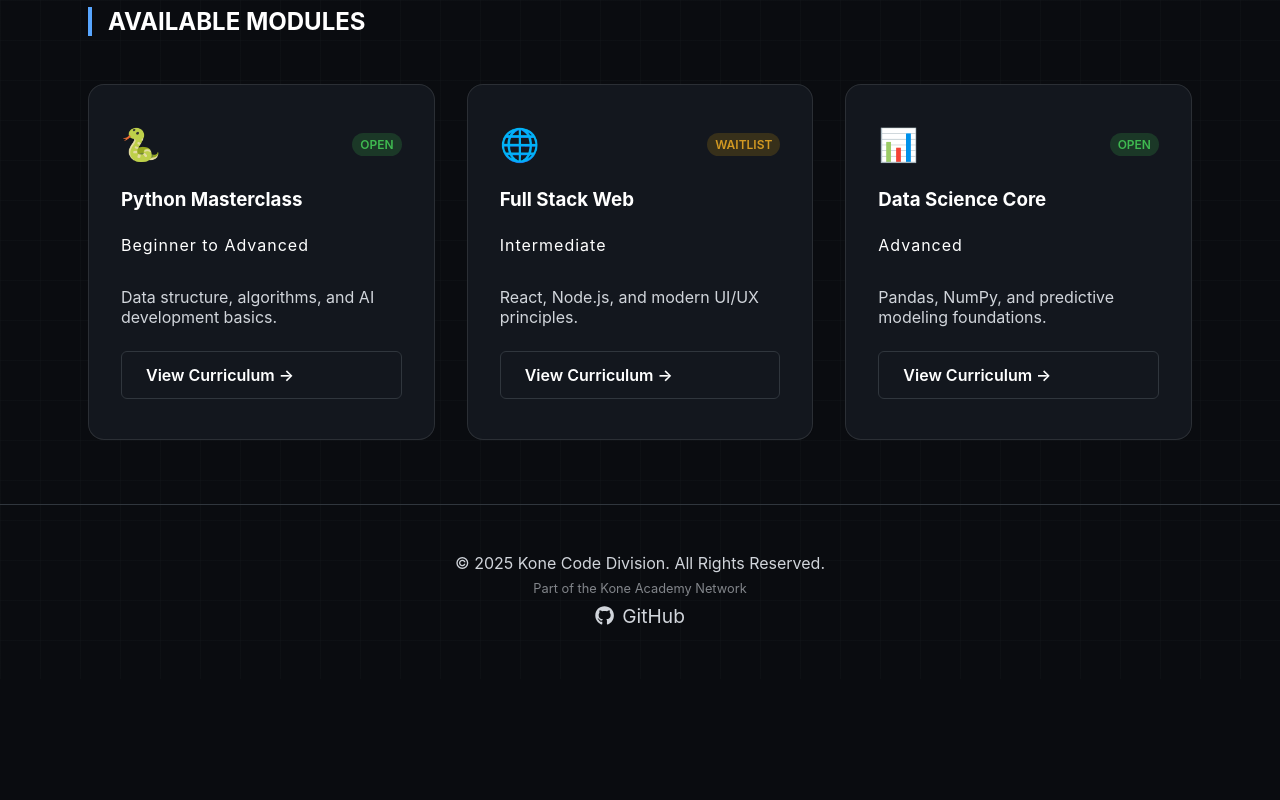
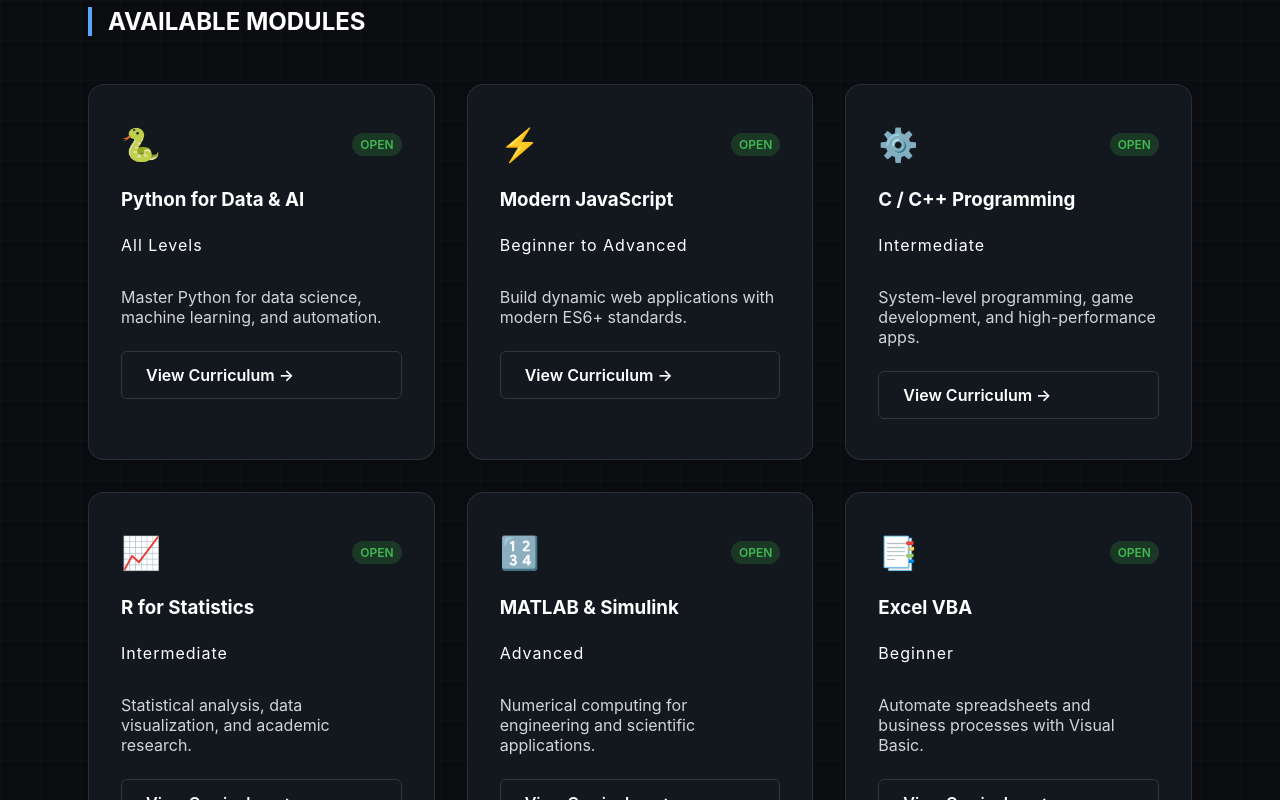
Before and after one commit to PhilipKone/Kone-Code, a React (Vite) app: page /#/ in a window 1280 px wide. Shown: the part 680-1480 px from the top of the page. Before the commit the page ends 1359 px from the top, so only its background shows below. Built offline with nearby package versions, Linux system fonts and the light colour scheme.

Commit message:
Update course modules to specific languages

```diff
--- a/src/pages/Home.jsx
+++ b/src/pages/Home.jsx
@@ -9,26 +9,50 @@
     const courses = [
         {
             id: 'python',
-            title: 'Python Masterclass',
-            level: 'Beginner to Advanced',
+            title: 'Python for Data & AI',
+            level: 'All Levels',
             icon: '🐍',
-            desc: 'Data structure, algorithms, and AI development basics.',
+            desc: 'Master Python for data science, machine learning, and automation.',
             status: 'Open'
         },
         {
-            id: 'web',
-            title: 'Full Stack Web',
-            level: 'Intermediate',
-            icon: '🌐',
-            desc: 'React, Node.js, and modern UI/UX principles.',
-            status: 'Waitlist'
+            id: 'javascript',
+            title: 'Modern JavaScript',
+            level: 'Beginner to Advanced',
+            icon: '⚡',
+            desc: 'Build dynamic web applications with modern ES6+ standards.',
+            status: 'Open'
         },
         {
-            id: 'data',
-            title: 'Data Science Core',
+            id: 'cpp',
+            title: 'C / C++ Programming',
+            level: 'Intermediate',
+            icon: '⚙️',
+            desc: 'System-level programming, game development, and high-performance apps.',
+            status: 'Open'
+        },
+        {
+            id: 'r',
+            title: 'R for Statistics',
+            level: 'Intermediate',
+            icon: '📈',
+            desc: 'Statistical analysis, data visualization, and academic research.',
+            status: 'Open'
+        },
+        {
+            id: 'matlab',
+            title: 'MATLAB & Simulink',
             level: 'Advanced',
-            icon: '📊',
-            desc: 'Pandas, NumPy, and predictive modeling foundations.',
+            icon: '🔢',
+            desc: 'Numerical computing for engineering and scientific applications.',
+            status: 'Open'
+        },
+        {
+            id: 'vba',
+            title: 'Excel VBA',
+            level: 'Beginner',
+            icon: '📑',
+            desc: 'Automate spreadsheets and business processes with Visual Basic.',
             status: 'Open'
         }
     ];
```
